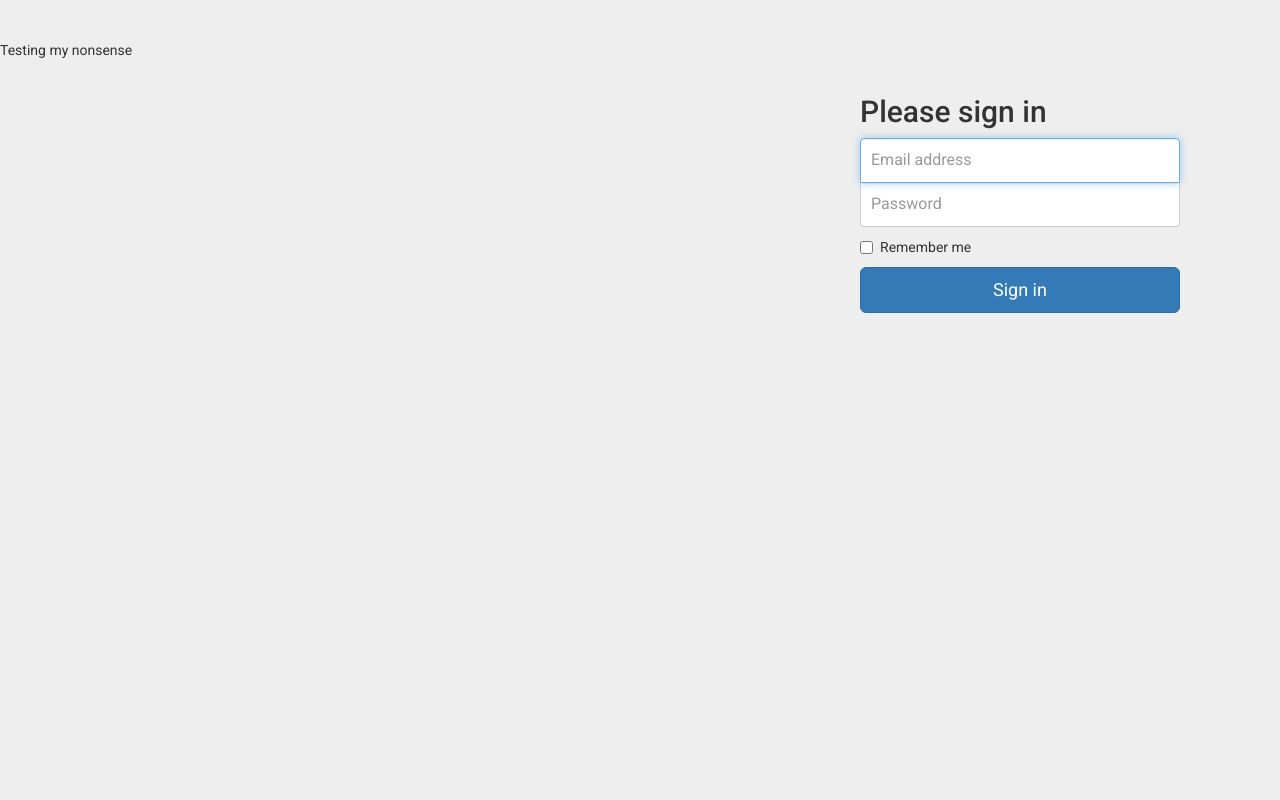
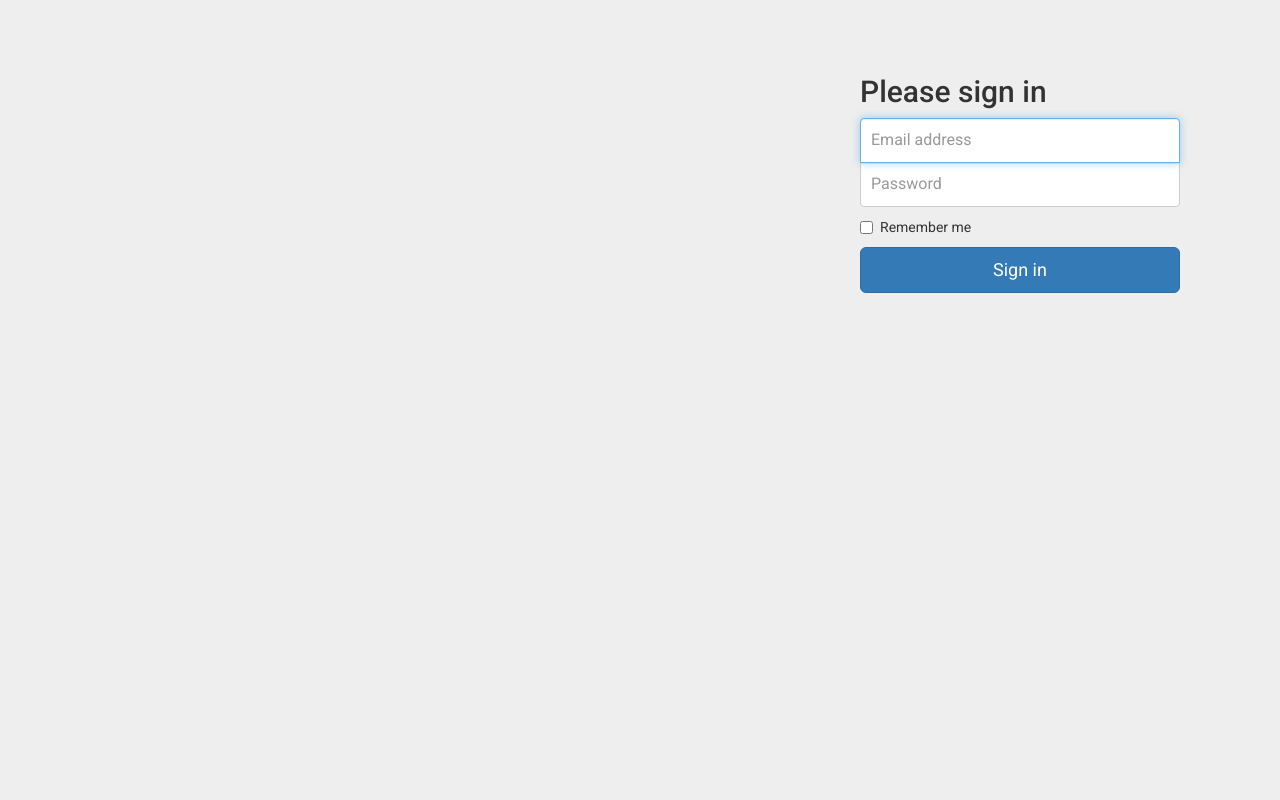
Before and after one commit to B4RN3SCODE/TimeSheet, a PHP site: page / in a window 1280 px wide. Run offline with PHP 8.4, Linux system fonts and the light colour scheme; some libraries are stand-ins or nearby versions.

Commit message:
removed nonsense

```diff
--- a/index.php
+++ b/index.php
@@ -1,6 +1,5 @@
 <?php
 // only for production purposes....
 // until the application class and supporting modules are built
-echo "Testing my nonsense";
 include_once("modules/user/views/login.php");
 ?>
```
